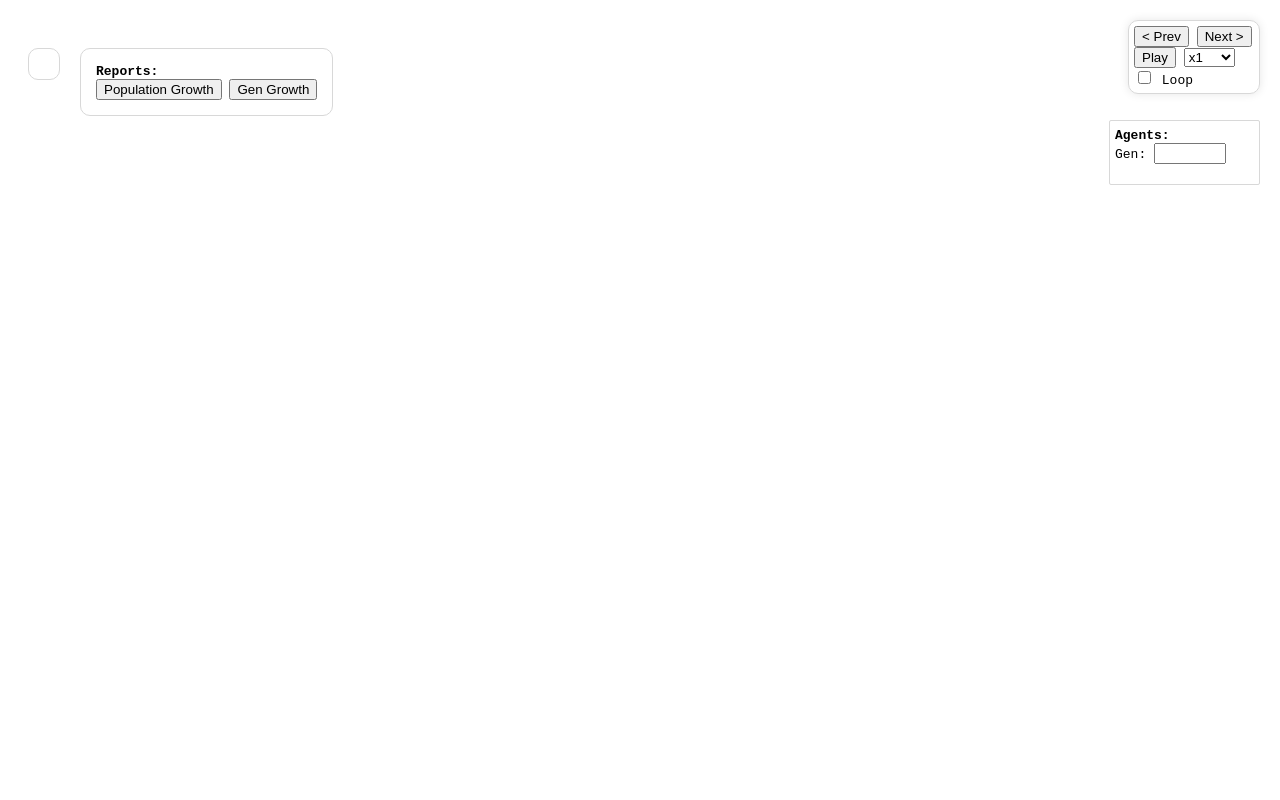
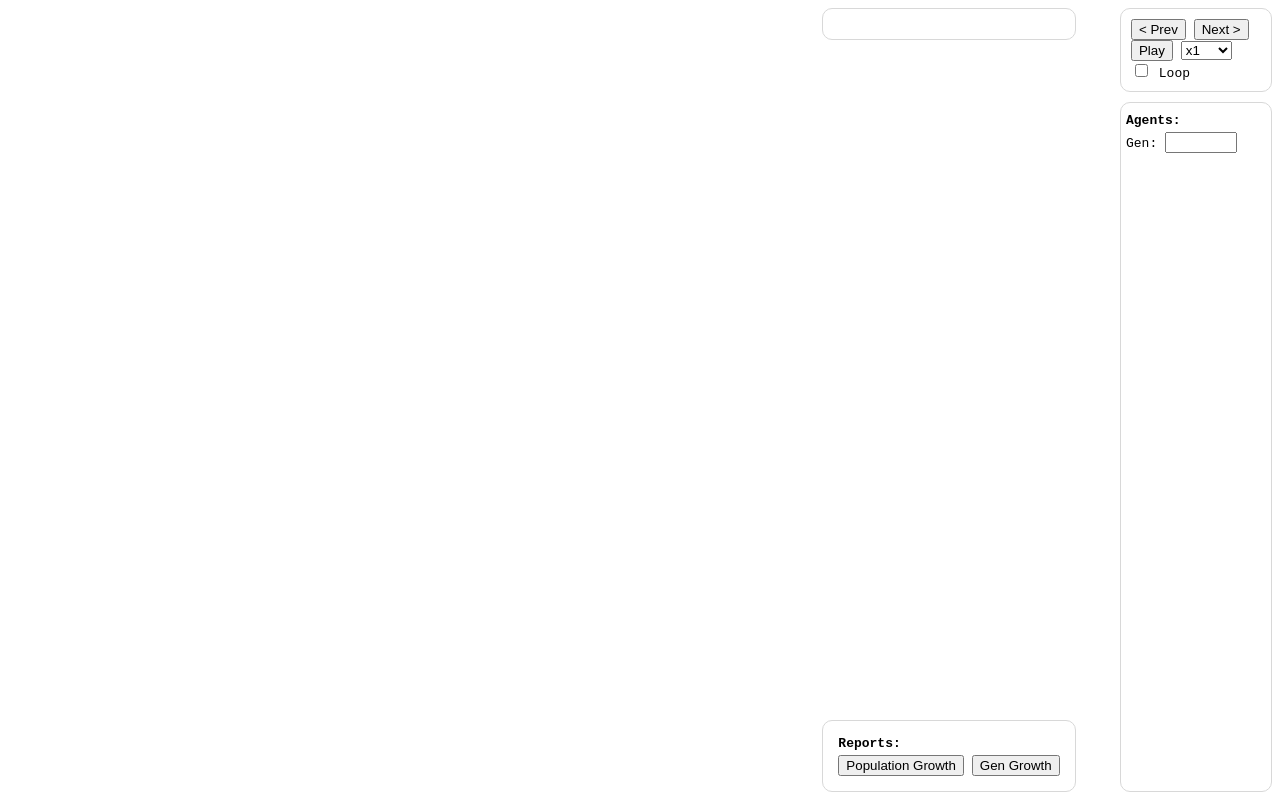
Before and after one commit to Fardinak/sim1, a plain HTML site: page cmd/simjs/viewer.html in a window 1280 px wide. Drawn offline with Linux system fonts and the light colour scheme.

Commit message:
feat: Flexbox

```diff
--- a/cmd/simjs/viewer.html
+++ b/cmd/simjs/viewer.html
@@ -9,54 +9,50 @@
           height: 100%;
           margin: 0;
       }
-      h1, h2, h3, h4, h5, h6, pre { margin:0; }
+      h1, h2, h3, h4, h5, h6, pre { margin: 0 0 .3em 0; }
       body {
           font-family: monospace;
           padding: 8px;
           box-sizing: border-box;
       }
-      .dragging {
-        background: cadetblue;
+      .dragging { background: cadetblue; }
+
+      main {
+          display: flex;
+          flex-direction: row;
+          width: 100%;
+          height: 100%;
+          justify-content: space-between;
       }
 
-      #container { float: left; }
+      #container { min-width: 770px; }
+
+      #controls {
+          margin-bottom: 10px;
+          padding: 10px;
+          border-radius: 10px;
+          border: 1px solid #d8d8d8;
+      }
 
       #meta {
-          float: left;
-          margin: 40px 0 0 20px;
+          margin-bottom: 10px;
           padding: 15px;
           border-radius: 10px;
           border: 1px solid #d8d8d8;
       }
 
       #reports {
-          float: left;
-          margin: 40px 0 0 20px;
           padding: 15px;
           border-radius: 10px;
           border: 1px solid #d8d8d8;
       }
 
-      #controls {
-          position: absolute;
-          top: 20px;
-          right: 20px;
-          width: 120px;
-          padding: 5px;
+      #agents {
+          flex: 1;
+          min-width: 130px;
+          padding: 10px 15px 7px 5px;
+          overflow-y: scroll;
           border-radius: 10px;
-          border: 1px solid #d8d8d8;
-          box-shadow: 0 0 10px rgba(0, 0, 0, .1);
-      }
-
-      #agents {
-          position: absolute;
-          top: 120px;
-          right: 20px;
-          min-width: 130px;
-          max-height: calc(100% - 150px);
-          padding: 7px 14px 7px 5px;
-          overflow-y: scroll;
-          border-radius: 2px;
           border: 1px solid #d8d8d8;
       }
       #agents ol { padding-inline-start: 60px; }
@@ -111,7 +107,20 @@
     </style>
 </head>
 <body>
+    <main>
+        <div id="container"></div>
 
+        <div style="flex-direction: column; display: flex; justify-content: space-between">
+            <div id="meta"></div>
+
+            <div id="reports">
+                <h4>Reports:</h4>
+                <button id="report-pop-growth">Population Growth</button>
+                <button id="report-gen-growth">Gen Growth</button>
+            </div>
+        </div>
+
+        <div style="flex-direction: column; display: flex">
             <div id="controls">
                 <button id="prev">< Prev</button>
                 <button id="next">Next ></button>
@@ -139,19 +148,10 @@
                 </form>
                 <ol></ol>
             </div>
+        </div>
+    </main>
 
-    <div id="container"></div>
-
-    <div id="meta"></div>
-    <div id="reports">
-        <h4>Reports:</h4>
-        <button id="report-pop-growth">Population Growth</button>
-        <button id="report-gen-growth">Gen Growth</button>
-    </div>
-
-    <div id="modal">
-        <main></main>
-    </div>
+    <div id="modal"><main></main></div>
 
     <script src="lib/chart.js"></script>
   <script>
```
Lines whose indentation alone changed are shown as unchanged.
